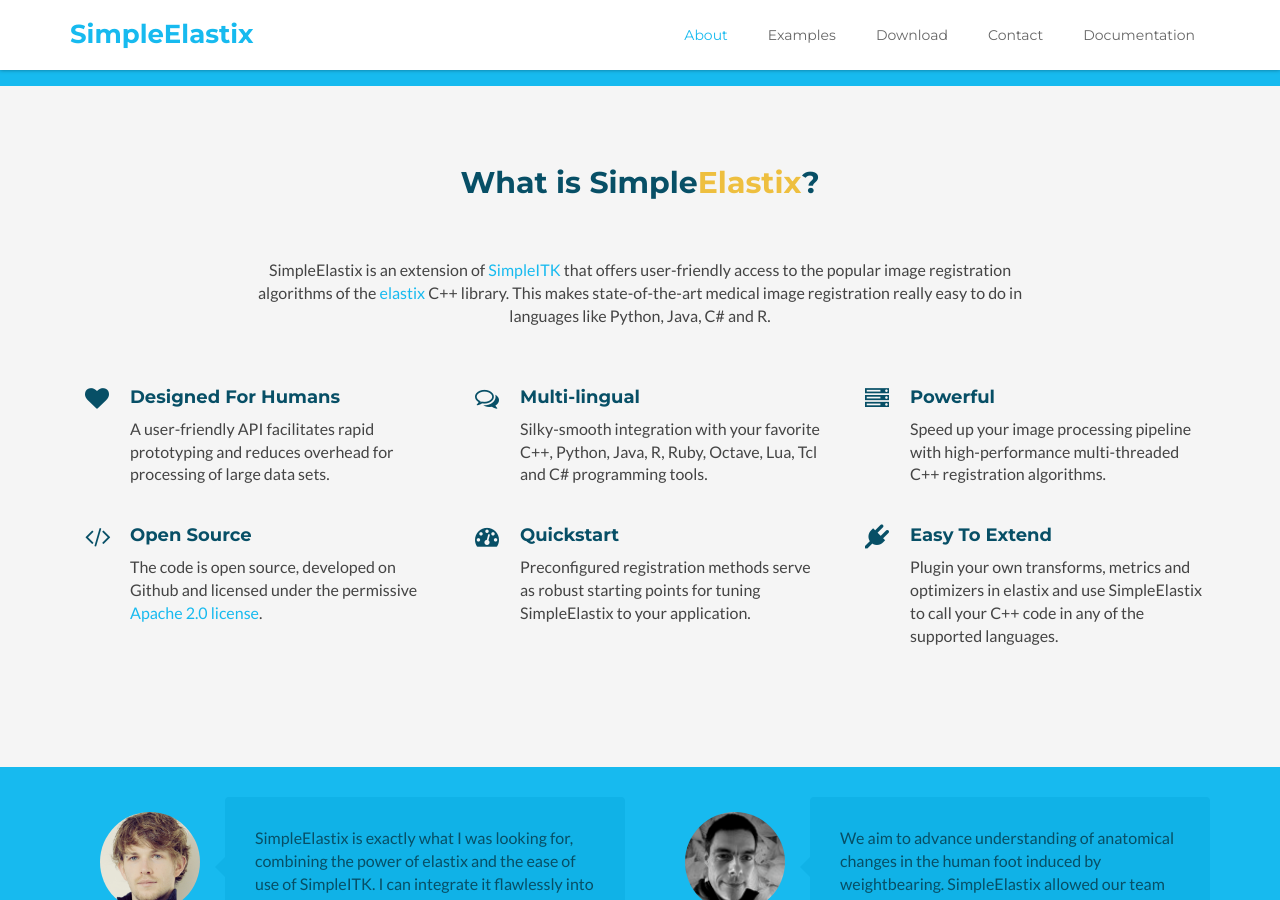
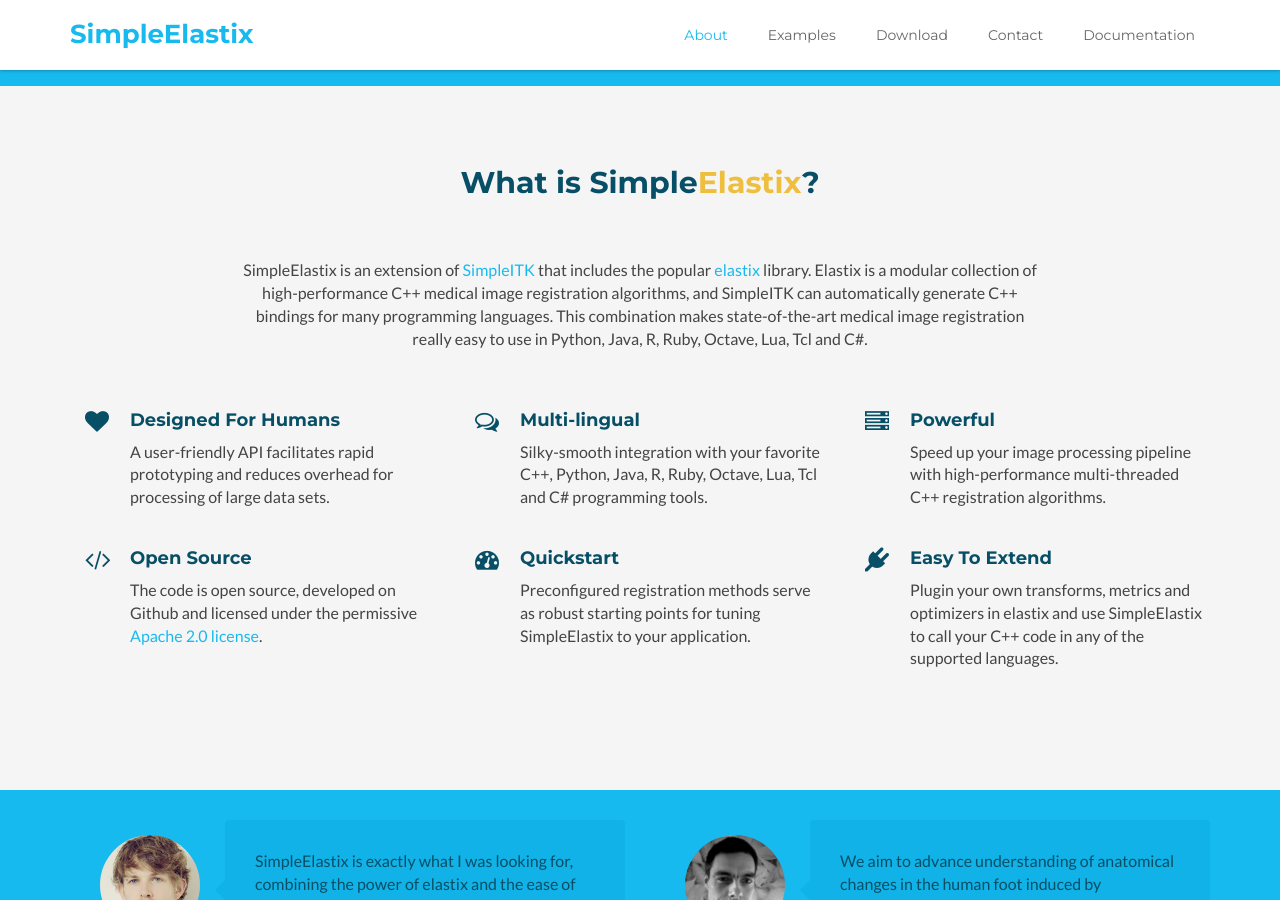
Before and after one commit to simpleelastix/simpleelastix, a Jekyll site: the page built from index.html, in a window 1280 px wide and 900 px high, scrolled down 698 px. Built offline with Jekyll 4.4.1, drawn with Linux system fonts in a browser that asks for light colours; grey boxes are pictures that could not be loaded.

Commit message:
DOC: About

```diff
--- a/_includes/about.html
+++ b/_includes/about.html
@@ -2,7 +2,7 @@
     <section id="about" class="about section">
         <div class="container">
             <h2 class="title text-center">What is Simple<span class="highlight">Elastix</span>?</h2>
-            <p class="intro text-center">SimpleElastix is an extension of <a href="http://www.simpleitk.org/">SimpleITK</a> that offers user-friendly access to the popular image registration algorithms of the <a href="http://elastix.isi.uu.nl/">elastix</a> C++ library. This makes state-of-the-art medical image registration really easy to do in languages like Python, Java, C# and R.</p>
+            <p class="intro text-center">SimpleElastix is an extension of <a href="http://www.simpleitk.org/">SimpleITK</a> that includes the popular <a href="http://elastix.isi.uu.nl/">elastix</a> library. Elastix is a modular collection of high-performance C++ medical image registration algorithms, and SimpleITK can automatically generate C++ bindings for many programming languages. This combination makes state-of-the-art medical image registration really easy to use in Python, Java, R, Ruby, Octave, Lua, Tcl and C#.</p>
             <div class="row">
                 <div class="item col-md-4 col-sm-6 col-xs-12">
                     <div class="icon-holder">
```
